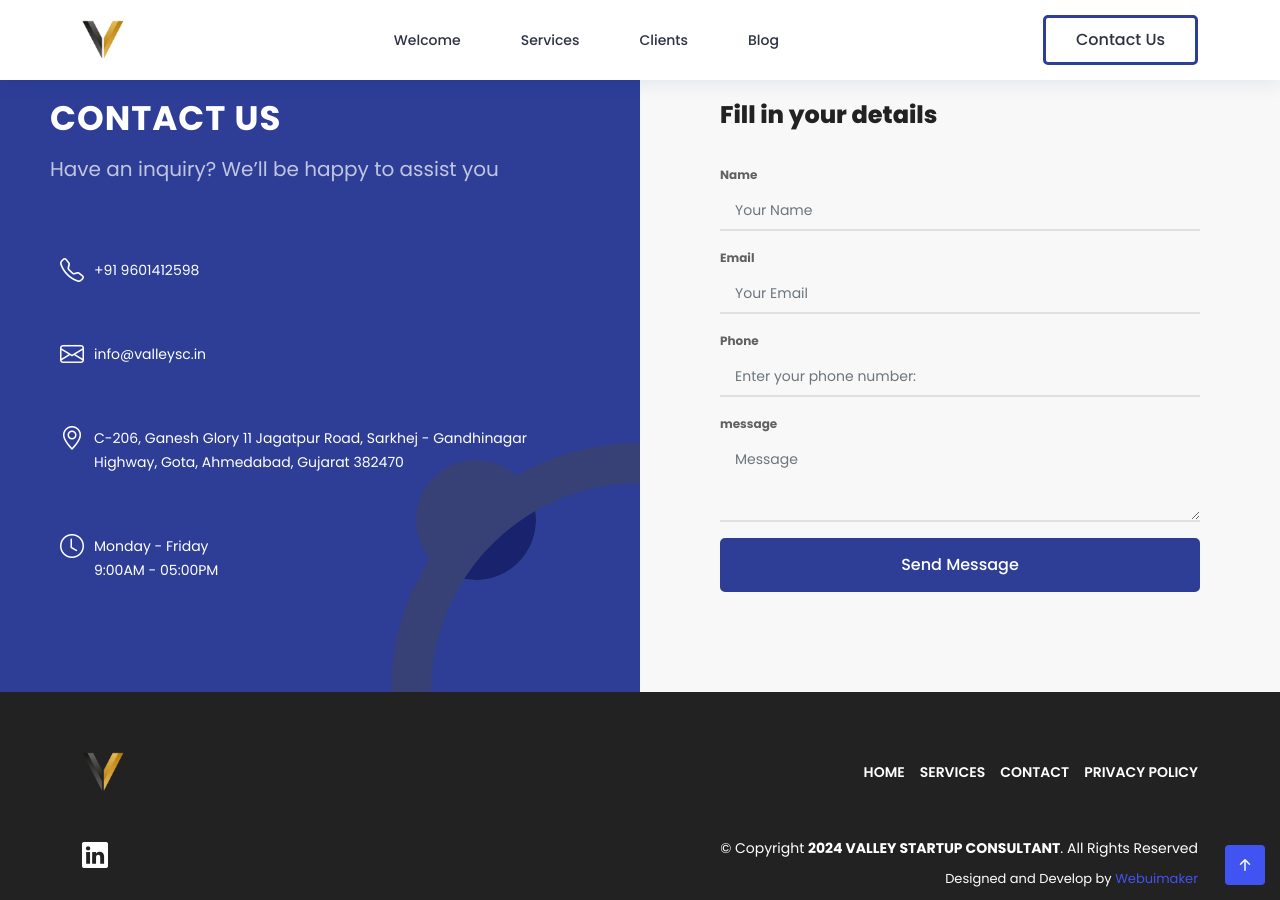
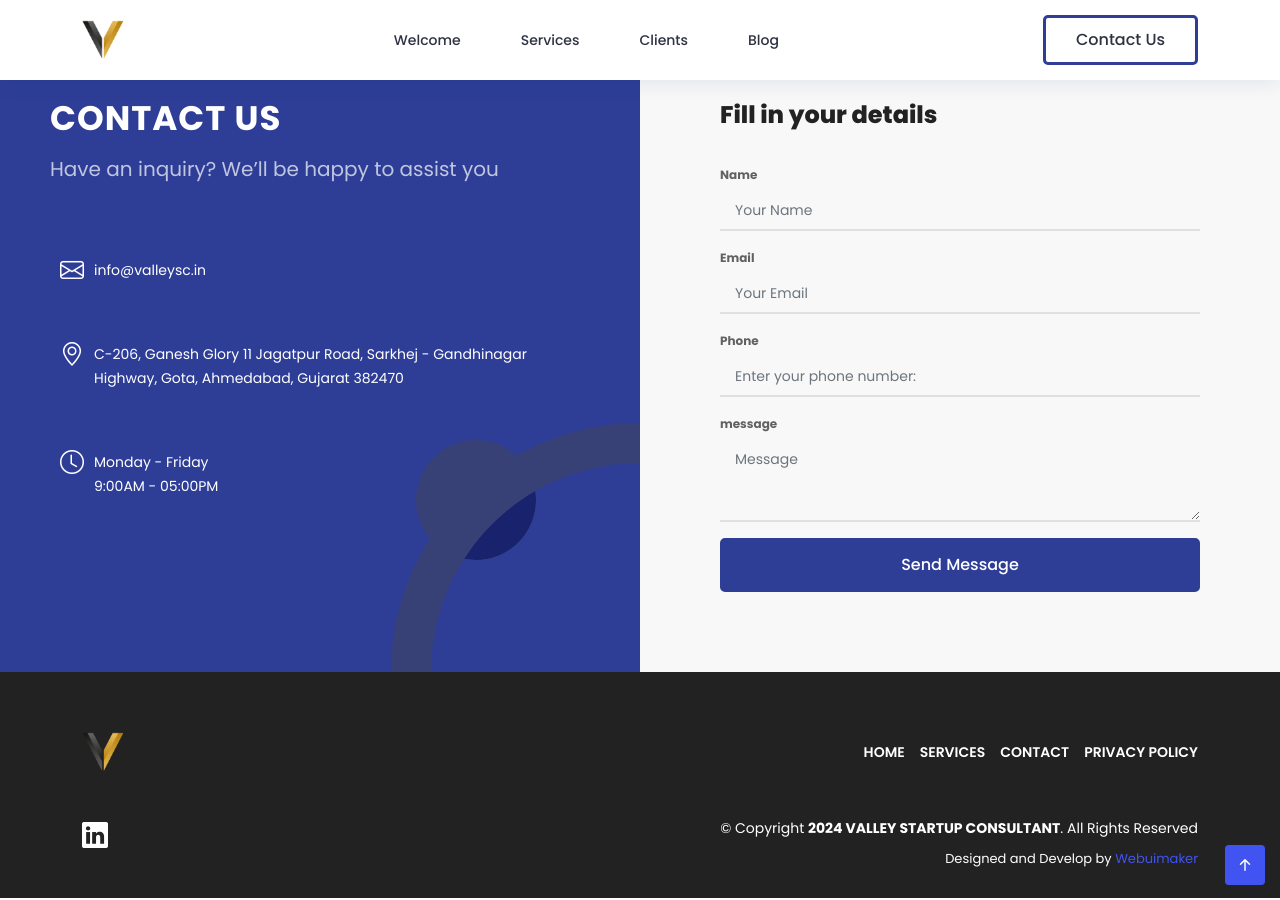
Before and after one commit to thesiliconvalley/vsc_website, a Jekyll site: the page built from devops.markdown, in a window 1280 px wide and 900 px high, scrolled down 4116 px. Built offline with Jekyll 4.4.1, drawn with Linux system fonts in a browser that asks for light colours.

Commit message:
video and contact

```diff
--- a/_includes/contactsection.html
+++ b/_includes/contactsection.html
@@ -22,13 +22,13 @@
 					<p>{{site.address}}</p>
 				  </div>
 				</div>
-				<div class="col-md-6">
+				<!-- <div class="col-md-6">
 				  <div class="info-box">
 					<i class="bi bi-telephone"></i>
 					<h3>Call Us</h3>
 					<p>{{site.phone}}</p>
 				  </div>
-				</div>
+				</div> -->
 				<div class="col-md-6">
 				  <div class="info-box">
 					<i class="bi bi-envelope"></i>
--- a/_includes/sections/contactsection.html
+++ b/_includes/sections/contactsection.html
@@ -9,16 +9,16 @@
 					<h2>Contact us</h2>
 					<p>Have an inquiry? We’ll be happy to assist you</p>
 				  </header>
-
+<!--
 				  <div class="row gy-4">
 					<div class="col">
 					  <div class="info-box">
 						<i class="bi bi-telephone"></i>
-						<!-- <h3>Call Us</h3> -->
+
 						<p>{{site.phone}}</p>
 					  </div>
 					</div>
-				</div>
+				</div> -->
 				<div class="row gy-4">
 					<div class="col">
 					  <div class="info-box">
--- a/_includes/sections/customer-logos.html
+++ b/_includes/sections/customer-logos.html
@@ -12,7 +12,12 @@
               {% endfor %}
             </div>
         </div>
+        <div class="col-12 col-md-8 offset-md-2 video-section mt-4 img-fix">
+          <iframe width="100%" height="460" src="https://www.youtube.com/embed/h3RagK3rD8I?si=iRZRhCc9W2SXxU5a" title="YouTube video player" frameborder="0" allow="accelerometer; autoplay; clipboard-write; encrypted-media; gyroscope; picture-in-picture; web-share" referrerpolicy="strict-origin-when-cross-origin" allowfullscreen></iframe>
+      </div>
       </div>
     </div>
+
+
   </div>
 </section>
```
